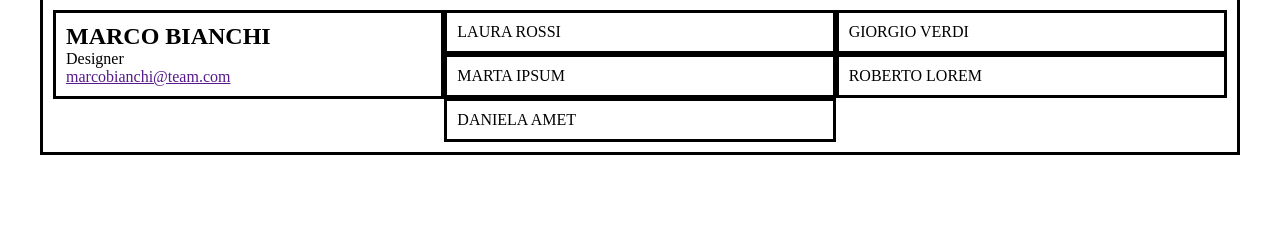
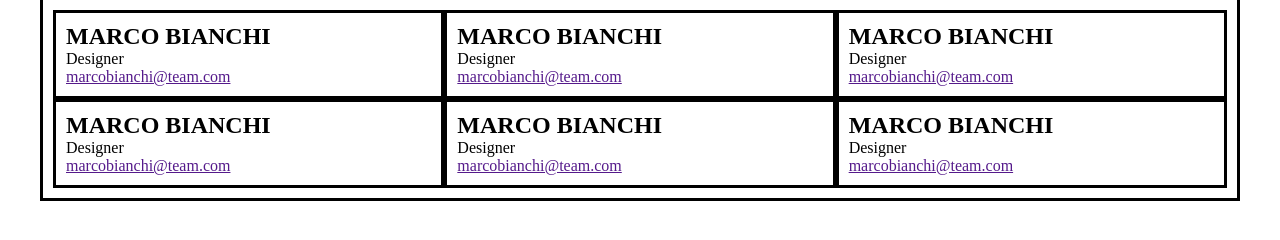
Before and after one commit to MaxPredathor/html-css-float-cards, a plain HTML site: page index.html in a window 1280 px wide. Shown: the part 48-288 px from the top of the page. Drawn offline with Linux system fonts and the light colour scheme.

Commit message:
clearfix and better cards

```diff
--- a/index.html
+++ b/index.html
@@ -22,11 +22,36 @@
                     <p>Designer</p>
                     <a href="">marcobianchi@team.com</a>
                 </article>
-                <article class="cards debug">LAURA ROSSI</article>
-                <article class="cards debug">GIORGIO VERDI</article>
-                <article class="cards debug">MARTA IPSUM</article>
-                <article class="cards debug">ROBERTO LOREM</article>
-                <article class="cards debug">DANIELA AMET</article>
+                <article class="cards debug">
+                    <h2>MARCO BIANCHI</h2>
+                    <div></div>
+                    <p>Designer</p>
+                    <a href="">marcobianchi@team.com</a>
+                </article>
+                <article class="cards debug">
+                    <h2>MARCO BIANCHI</h2>
+                    <div></div>
+                    <p>Designer</p>
+                    <a href="">marcobianchi@team.com</a>
+                </article>
+                <article class="cards debug">
+                    <h2>MARCO BIANCHI</h2>
+                    <div></div>
+                    <p>Designer</p>
+                    <a href="">marcobianchi@team.com</a>
+                </article>
+                <article class="cards debug">
+                    <h2>MARCO BIANCHI</h2>
+                    <div></div>
+                    <p>Designer</p>
+                    <a href="">marcobianchi@team.com</a>
+                </article>
+                <article class="cards debug">
+                    <h2>MARCO BIANCHI</h2>
+                    <div></div>
+                    <p>Designer</p>
+                    <a href="">marcobianchi@team.com</a>
+                </article>
             </div>
         </main>
     </div>
```
